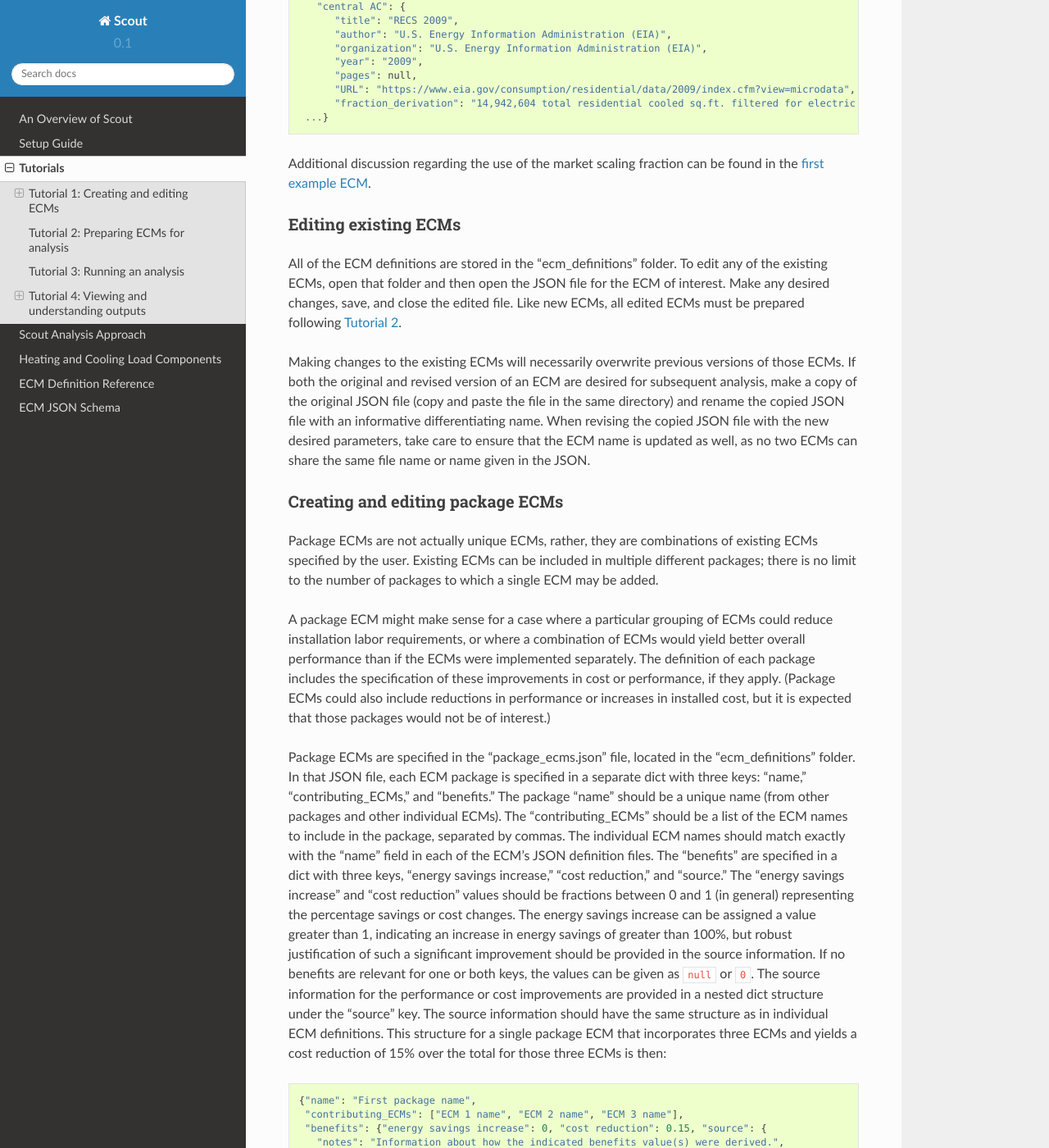
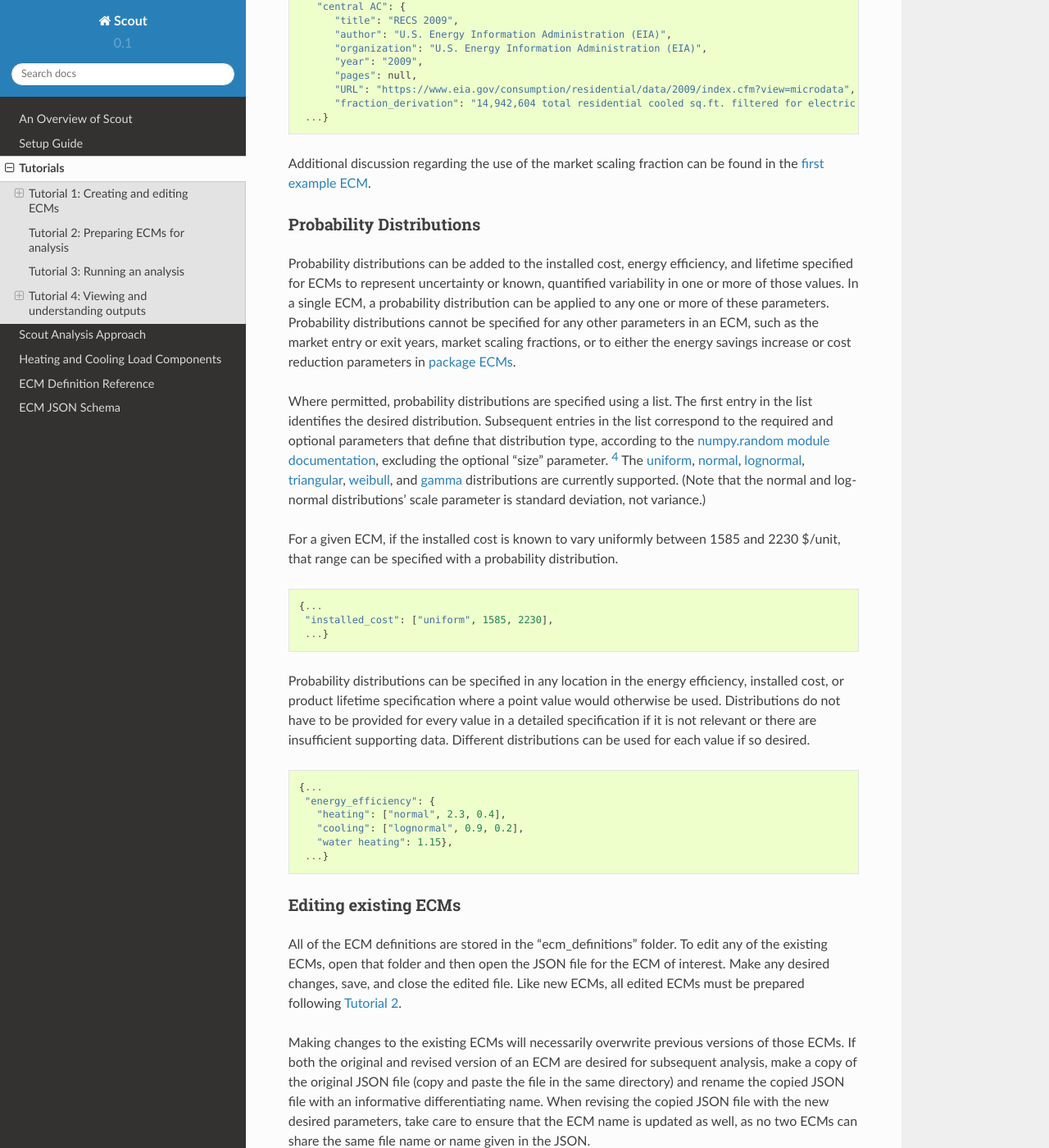
Before and after one commit to trynthink/scout, a Sphinx documentation site: the page built from docs/tutorials.rst, in a window 1280 px wide and 1400 px high, scrolled down 15547 px. Shown: the whole window at 82% size. Built offline with Sphinx 7.4.7 and the Read the Docs theme 2.0.0, drawn with Linux system fonts in a browser that asks for light colours; some of the changed text lies outside the part shown.

Commit message:
Add probability distributions to tutorials
Add a sub-section to the tutorials that explains how to specify probability distributions for the energy efficiency (performance), installed cost, and lifetime parameters of an ECM. Also unify the specification of the supported probability distributions using the rst_prolog (in conf.py) global substitution mechanism.

```diff
--- a/docs/analysis_approach.rst
+++ b/docs/analysis_approach.rst
@@ -229,7 +229,7 @@ ECM-specific results from the analysis of the portfolio of ECMs
 
 .. rubric:: Footnotes
 
-.. [#] Currently supported distributions: normal, lognormal, uniform, triangular, weibull, gamma.
+.. [#] Currently supported distributions: |supported-distributions|.
 .. [#] Note that this document does not cover lighting, where varying bulb types are used, or Miscellaneous Electric Loads (MELs), which are not broken into specific technologies in the Annual Energy Outlook.
 .. [#] The vintages are: pre-1980, 1980-2004, `ASHRAE 90.1-2004`_, `ASHRAE 90.1-2010`_, and `ASHRAE 90.1-2013`_.
 .. [#] A representative city is simulated for each climate zone: Houston, TX (hot humid); Baltimore, MD (mixed humid); El Paso, TX (hot dry); Albuquerque, NM (mixed dry); San Francisco, CA (marine); Chicago, IL (cold); Duluth, NM (very cold), Fairbanks, AK (sub arctic).
--- a/docs/conf.py
+++ b/docs/conf.py
@@ -362,6 +362,15 @@ intersphinx_mapping = {'https://docs.python.org/3': None}
 # Set up common substitutions to be available throughout the documentation
 rst_prolog = """
 .. |CO2| replace:: CO\ :sub:`2`
+.. |supported-distributions| replace::
+   uniform_, normal_, lognormal_, triangular_, weibull_, and gamma_
+
+.. _uniform: https://docs.scipy.org/doc/numpy/reference/generated/numpy.random.uniform.html#numpy.random.uniform
+.. _normal: https://docs.scipy.org/doc/numpy/reference/generated/numpy.random.normal.html#numpy.random.normal
+.. _lognormal: https://docs.scipy.org/doc/numpy/reference/generated/numpy.random.lognormal.html#numpy.random.lognormal
+.. _triangular: https://docs.scipy.org/doc/numpy/reference/generated/numpy.random.triangular.html#numpy.random.triangular
+.. _weibull: https://docs.scipy.org/doc/numpy/reference/generated/numpy.random.weibull.html#numpy.random.weibull
+.. _gamma: https://docs.scipy.org/doc/numpy/reference/generated/numpy.random.gamma.html#numpy.random.gamma
 """
 
 
--- a/docs/tutorials.rst
+++ b/docs/tutorials.rst
@@ -513,6 +513,32 @@ Since the scaling fraction is not derived from the EIA data used to provide a co
 
 Additional discussion regarding the use of the market scaling fraction can be found in the :ref:`first example ECM <example-ecm-1-optional-entries>`.
 
+.. _ecm-feature-distributions:
+
+Probability Distributions
+~~~~~~~~~~~~~~~~~~~~~~~~~
+
+Probability distributions can be added to the installed cost, energy efficiency, and lifetime specified for ECMs to represent uncertainty or known, quantified variability in one or more of those values. In a single ECM, a probability distribution can be applied to any one or more of these parameters. Probability distributions cannot be specified for any other parameters in an ECM, such as the market entry or exit years, market scaling fractions, or to either the energy savings increase or cost reduction parameters in :ref:`package ECMs <package-ecms>`.
+
+Where permitted, probability distributions are specified using a list. The first entry in the list identifies the desired distribution. Subsequent entries in the list correspond to the required and optional parameters that define that distribution type, according to the `numpy.random module documentation`_, excluding the optional "size" parameter. [#]_ The |supported-distributions| distributions are currently supported. (Note that the normal and log-normal distributions' scale parameter is standard deviation, not variance.)
+
+.. _numpy.random module documentation: https://docs.scipy.org/doc/numpy/reference/routines.random.html
+
+
+For a given ECM, if the installed cost is known to vary uniformly between 1585 and 2230 $/unit, that range can be specified with a probability distribution. ::
+
+   {...
+    "installed_cost": ["uniform", 1585, 2230],
+    ...}
+
+Probability distributions can be specified in any location in the energy efficiency, installed cost, or product lifetime specification where a point value would otherwise be used. Distributions do not have to be provided for every value in a detailed specification if it is not relevant or there are insufficient supporting data. Different distributions can be used for each value if so desired. ::
+
+   {...
+    "energy_efficiency": {
+      "heating": ["normal", 2.3, 0.4],
+      "cooling": ["lognormal", 0.9, 0.2],
+      "water heating": 1.15},
+    ...}
 
 .. _editing-ecms:
 
@@ -698,5 +724,6 @@ The Reduce Infiltration ECM similarly shows a gap between the uncompeted baselin
 .. [#] These key-value pairs enclosed with curly braces are called `associative arrays`_, and JSON files use syntax for these arrays that is similar to `Python dictionaries`_.
 .. [#] Note that this document does not cover lighting, where varying bulb types are used, or Miscellaneous Electric Loads (MELs), which are not broken into specific technologies in the Annual Energy Outlook.
 .. [#] Acceptable domains include eia.gov, doe.gov, energy.gov, data.gov, energystar.gov, epa.gov, census.gov, pnnl.gov, lbl.gov, nrel.gov, sciencedirect.com, costar.com, and navigantresearch.com.
+.. [#] The size parameter specifies the number of samples to draw from the specified distribution. The number of samples is preset to be the same for all ECMs to ensure consistency.
 .. [#] If the warning "there is no package called 'rjson'" appears in the R Console window, try running the script again. If the warning is repeated, the rjson package should be added manually. From the Packages menu, (Windows) select Install package(s)... or (Mac) from the Packages & Data menu, select Package Installer and click the Get List button in the Package Installer window. If prompted, select a repository from which to download packages. On Windows, select "rjson" from the list of packages that appears. On a Mac, search in the list for "rjson," click the "Install Dependencies" checkbox, and click the "Install Selected" button. When installation is complete, close the Package Installer window.
 .. [#] When ECMs are competed against each other, demand-side heating and cooling ECMs that improve the performance of the building envelope reduce the energy required to meet heating and cooling needs (supply-side energy), and that reduction in energy requirements for heating and cooling is reflected in a reduced baseline for supply-side heating and cooling ECMs. At the same time, supply-side heating and cooling ECMs that are more efficient reduce the energy used to provide heating and cooling services, thus reducing the baseline energy for demand-side ECMs. The description of :ref:`ECM competition <ecm-competition>` in Step 3 of the analysis approach section includes further details regarding supply-side and demand-side heating and cooling energy use balancing.
```
